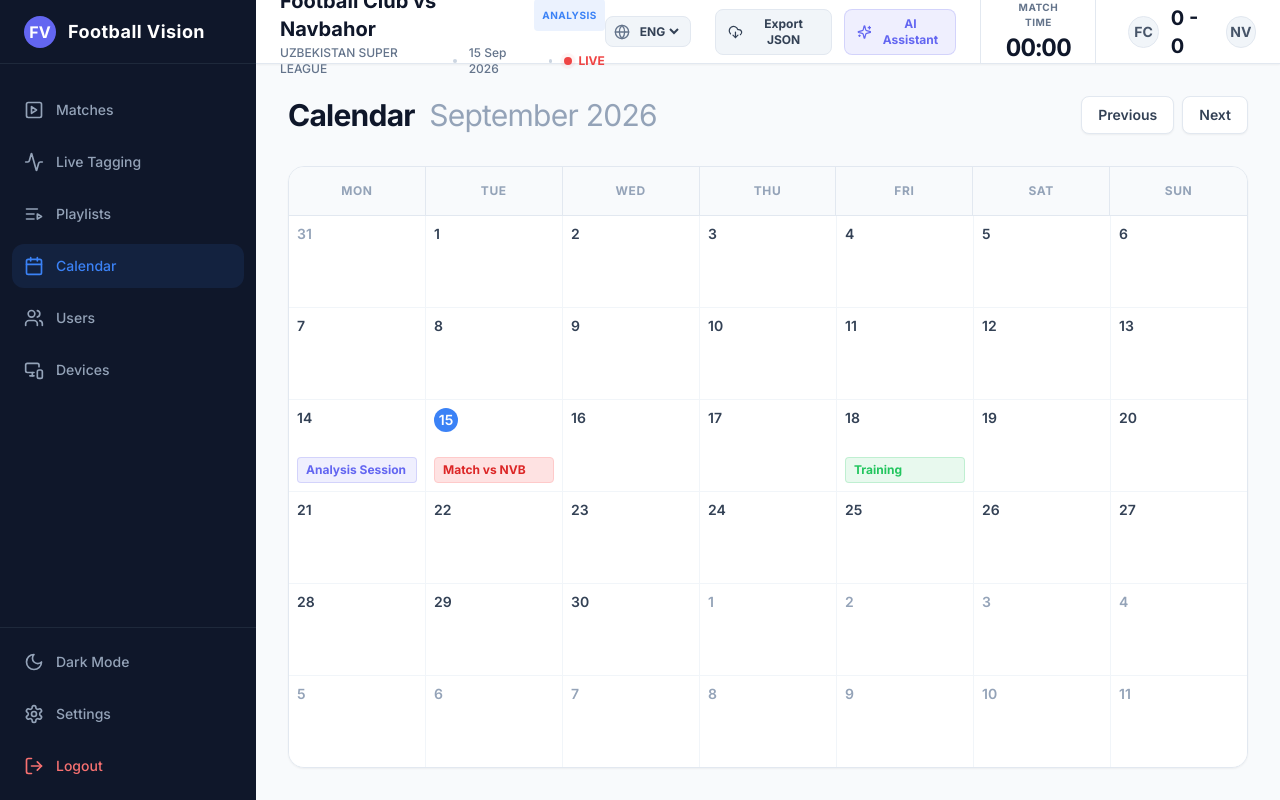
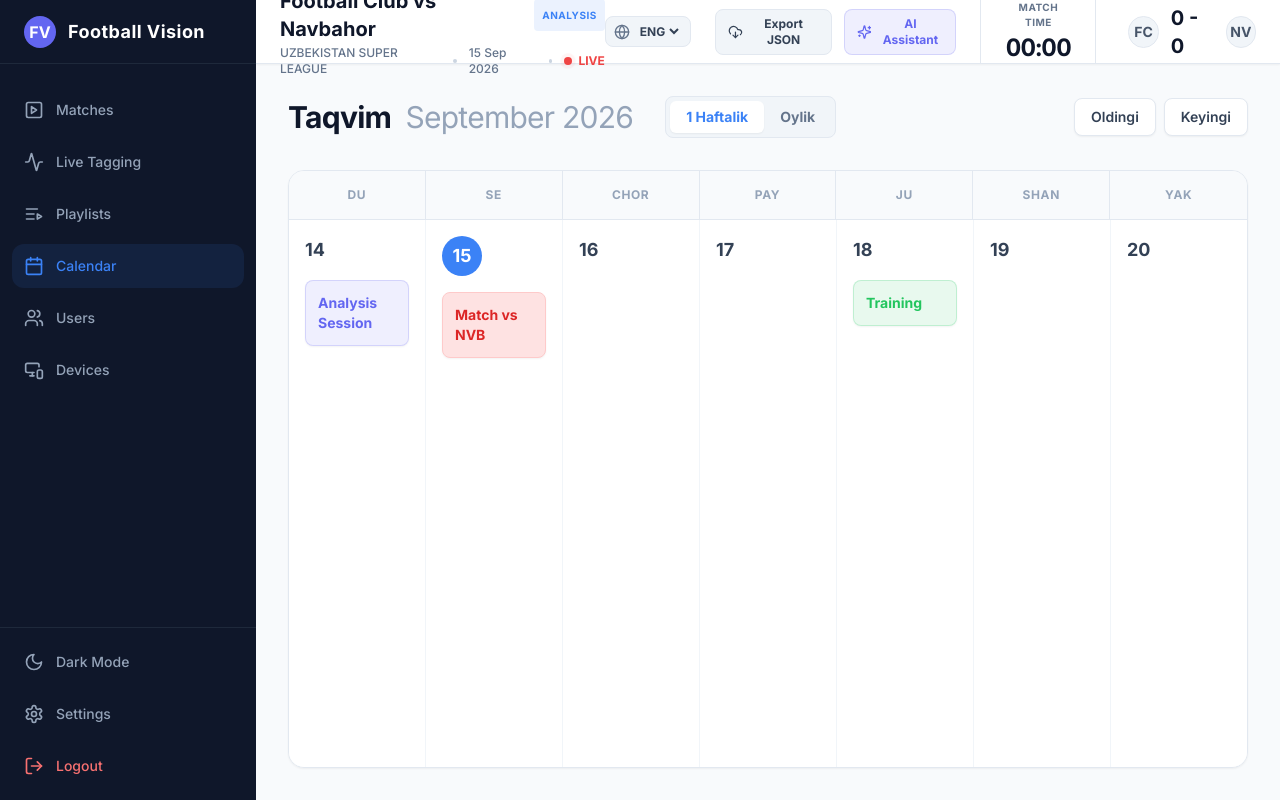
Before and after one commit to kama541/footbol-analis, a React (Vite) app: page /calendar in a window 1280 px wide. Built offline with nearby package versions, Linux system fonts and the light colour scheme.

Commit message:
feat: add 1-week view to calendar

```diff
--- a/src/pages/Calendar.tsx
+++ b/src/pages/Calendar.tsx
@@ -2,6 +2,7 @@ import React, { useState } from 'react';
 
 const Calendar = () => {
   const [currentDate, setCurrentDate] = useState(new Date());
+  const [viewMode, setViewMode] = useState<'month' | 'week'>('week');
 
   const year = currentDate.getFullYear();
   const month = currentDate.getMonth();
@@ -11,12 +12,24 @@ const Calendar = () => {
     "July", "August", "September", "October", "November", "December"
   ];
 
-  const prevMonth = () => {
+  const handlePrev = () => {
+    if (viewMode === 'month') {
       setCurrentDate(new Date(year, month - 1, 1));
+    } else {
+      const d = new Date(currentDate);
+      d.setDate(d.getDate() - 7);
+      setCurrentDate(d);
+    }
   };
 
-  const nextMonth = () => {
+  const handleNext = () => {
+    if (viewMode === 'month') {
       setCurrentDate(new Date(year, month + 1, 1));
+    } else {
+      const d = new Date(currentDate);
+      d.setDate(d.getDate() + 7);
+      setCurrentDate(d);
+    }
   };
 
   const getDaysInMonth = (y: number, m: number) => new Date(y, m + 1, 0).getDate();
@@ -31,41 +44,74 @@ const Calendar = () => {
   const firstDay = getFirstDayOfMonth(year, month);
   const daysInPrevMonth = getDaysInMonth(year, month - 1);
 
-  // We use 42 slots to accommodate all possible month shapes (up to 6 weeks)
+  // Month grid
   const totalSlots = 42;
   const gridCells = Array.from({ length: totalSlots });
 
-  const isToday = (d: number) => {
-    const today = new Date();
-    return today.getDate() === d && today.getMonth() === month && today.getFullYear() === year;
+  // Week grid
+  const getStartOfWeek = (date: Date) => {
+    const d = new Date(date);
+    const day = d.getDay();
+    const diff = d.getDate() - day + (day === 0 ? -6 : 1);
+    d.setDate(diff);
+    return d;
   };
 
-  // Keep some mock events on specific days of any viewed month just to look nice
-  const getMockEvent = (d: number) => {
-    if (d === 14) return { title: 'Analysis Session', type: 'analysis' };
-    if (d === 15) return { title: 'Match vs NVB', type: 'match' };
-    if (d === 18) return { title: 'Training', type: 'training' };
+  const startOfWeek = getStartOfWeek(currentDate);
+  const weekDays = Array.from({ length: 7 }).map((_, i) => {
+    const d = new Date(startOfWeek);
+    d.setDate(d.getDate() + i);
+    return d;
+  });
+
+  const isToday = (d: Date) => {
+    const today = new Date();
+    return today.getDate() === d.getDate() && today.getMonth() === d.getMonth() && today.getFullYear() === d.getFullYear();
+  };
+
+  // Keep some mock events on specific dates
+  const getMockEvent = (d: Date) => {
+    const day = d.getDate();
+    if (day === 14) return { title: 'Analysis Session', type: 'analysis' };
+    if (day === 15) return { title: 'Match vs NVB', type: 'match' };
+    if (day === 18) return { title: 'Training', type: 'training' };
     return null;
   };
 
   return (
     <div className="p-8 h-full overflow-y-auto flex flex-col">
       <div className="flex items-center justify-between mb-8 shrink-0">
+        <div className="flex items-center gap-4">
           <h1 className="text-3xl font-bold text-football-navy tracking-tight">
-          Calendar <span className="text-slate-400 font-normal ml-2">{monthNames[month]} {year}</span>
+            Taqvim <span className="text-slate-400 font-normal ml-2">{monthNames[month]} {year}</span>
           </h1>
+          <div className="flex bg-slate-100 rounded-lg p-1 ml-4 border border-slate-200">
+            <button
+              onClick={() => setViewMode('week')}
+              className={`px-4 py-1.5 rounded-md text-sm font-bold transition-all ${viewMode === 'week' ? 'bg-white shadow-sm text-football-blue' : 'text-slate-500 hover:text-slate-700'}`}
+            >
+              1 Haftalik
+            </button>
+            <button
+              onClick={() => setViewMode('month')}
+              className={`px-4 py-1.5 rounded-md text-sm font-bold transition-all ${viewMode === 'month' ? 'bg-white shadow-sm text-football-blue' : 'text-slate-500 hover:text-slate-700'}`}
+            >
+              Oylik
+            </button>
+          </div>
+        </div>
         <div className="flex gap-2">
           <button
-            onClick={prevMonth}
+            onClick={handlePrev}
             className="px-4 py-2 bg-white border border-slate-200 text-slate-700 rounded-lg font-semibold hover:bg-slate-50 transition-colors shadow-sm text-sm"
           >
-            Previous
+            Oldingi
           </button>
           <button
-            onClick={nextMonth}
+            onClick={handleNext}
             className="px-4 py-2 bg-white border border-slate-200 text-slate-700 rounded-lg font-semibold hover:bg-slate-50 transition-colors shadow-sm text-sm"
           >
-            Next
+            Keyingi
           </button>
         </div>
       </div>
@@ -73,39 +119,45 @@ const Calendar = () => {
       <div className="flex-1 bg-white border border-slate-200 rounded-2xl shadow-sm overflow-hidden flex flex-col">
         {/* Calendar Header */}
         <div className="grid grid-cols-7 border-b border-slate-200 bg-slate-50 text-xs font-bold text-slate-400 uppercase tracking-wider shrink-0">
-          {['Mon', 'Tue', 'Wed', 'Thu', 'Fri', 'Sat', 'Sun'].map(day => (
+          {['Du', 'Se', 'Chor', 'Pay', 'Ju', 'Shan', 'Yak'].map(day => (
             <div key={day} className="p-4 text-center border-r border-slate-200 last:border-r-0">{day}</div>
           ))}
         </div>
 
         {/* Calendar Grid */}
-        <div className="flex-1 grid grid-cols-7 grid-rows-6 bg-slate-100 gap-px">
-          {gridCells.map((_, i) => {
+        <div className={`flex-1 grid grid-cols-7 bg-slate-100 gap-px ${viewMode === 'month' ? 'grid-rows-6' : 'grid-rows-1'}`}>
+          {viewMode === 'month' ? (
+            // Month View
+            gridCells.map((_, i) => {
               const isPrevMonth = i < firstDay;
               const isNextMonth = i >= firstDay + daysInMonth;
 
               let dayNum;
+              let currentCellDate = new Date(year, month, 1);
               if (isPrevMonth) {
                 dayNum = daysInPrevMonth - firstDay + i + 1;
+                currentCellDate = new Date(year, month - 1, dayNum);
               } else if (isNextMonth) {
                 dayNum = i - firstDay - daysInMonth + 1;
+                currentCellDate = new Date(year, month + 1, dayNum);
               } else {
                 dayNum = i - firstDay + 1;
+                currentCellDate = new Date(year, month, dayNum);
               }
 
               const currentDay = !isPrevMonth && !isNextMonth;
-            const today = currentDay && isToday(dayNum);
-            const evt = currentDay ? getMockEvent(dayNum) : null;
+              const today = isToday(currentCellDate);
+              const evt = getMockEvent(currentCellDate);
 
               return (
                 <div
                   key={i}
-                className={`bg-white p-2 flex flex-col hover:bg-slate-50 transition-colors cursor-pointer ${
+                  className={`bg-white p-3 flex flex-col hover:bg-slate-50 transition-colors cursor-pointer ${
                     !currentDay ? 'bg-slate-50/50 text-slate-400' : 'text-slate-700'
                   }`}
                 >
                   <span className={`text-sm font-semibold mb-2 ${
-                  today ? 'w-6 h-6 rounded-full bg-football-blue text-white flex items-center justify-center' : ''
+                    today ? 'w-7 h-7 rounded-full bg-football-blue text-white flex items-center justify-center' : ''
                   }`}>
                     {dayNum}
                   </span>
@@ -127,7 +179,48 @@ const Calendar = () => {
                   )}
                 </div>
               );
-          })}
+            })
+          ) : (
+            // Week View
+            weekDays.map((date, i) => {
+              const today = isToday(date);
+              const evt = getMockEvent(date);
+              const isCurrentMonth = date.getMonth() === month;
+
+              return (
+                <div
+                  key={i}
+                  className={`bg-white p-4 flex flex-col hover:bg-slate-50 transition-colors cursor-pointer ${
+                    !isCurrentMonth ? 'text-slate-400' : 'text-slate-700'
+                  }`}
+                >
+                  <span className={`text-lg font-bold mb-4 ${
+                    today ? 'w-10 h-10 rounded-full bg-football-blue text-white flex items-center justify-center' : ''
+                  }`}>
+                    {date.getDate()}
+                  </span>
+
+                  <div className="flex-1 flex flex-col gap-2">
+                    {evt && evt.type === 'match' && (
+                      <div className="bg-red-100 text-red-600 text-sm font-bold p-3 rounded-lg border border-red-200 shadow-sm">
+                        {evt.title}
+                      </div>
+                    )}
+                    {evt && evt.type === 'analysis' && (
+                      <div className="bg-football-purple/10 text-football-purple text-sm font-bold p-3 rounded-lg border border-football-purple/20 shadow-sm">
+                        {evt.title}
+                      </div>
+                    )}
+                    {evt && evt.type === 'training' && (
+                      <div className="bg-football-green/10 text-football-green text-sm font-bold p-3 rounded-lg border border-football-green/20 shadow-sm">
+                        {evt.title}
+                      </div>
+                    )}
+                  </div>
+                </div>
+              );
+            })
+          )}
         </div>
       </div>
     </div>
```
Lines whose indentation alone changed are shown as unchanged.
